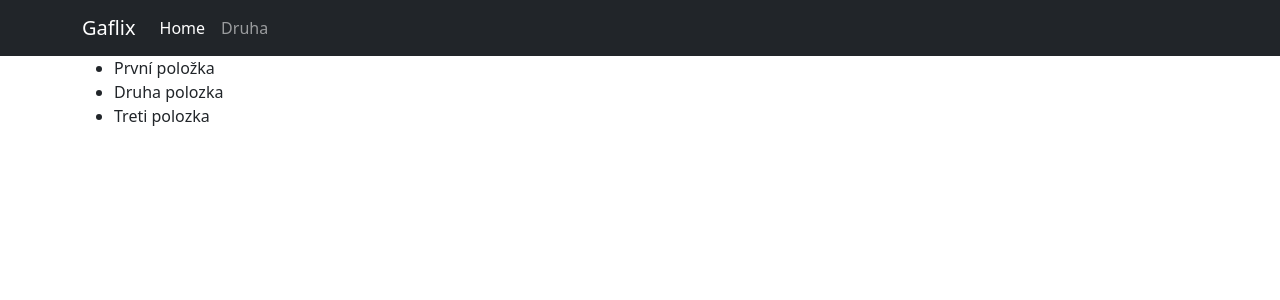
After one commit to gyarab/2023_wa_sz_svacek_gaflix, a Django app: page /druha/ in a window 1280 px wide. The commit adds this page. Shown: the top 300 px of the page. Run offline with Django 5.2, Linux system fonts and the light colour scheme.

Commit message:
template_inheritance

```diff
--- a/filmy/templates/filmy/base.html
+++ b/filmy/templates/filmy/base.html
@@ -3,9 +3,34 @@
 <head>
     <meta charset="UTF-8">
     <meta name="viewport" content="width=device-width, initial-scale=1.0">
-    <title>Document</title>
+    <title>{% block 'title' %}Gaflix{% endblock %}</title>
+    <link href="https://cdn.jsdelivr.net/npm/bootstrap@5.3.3/dist/css/bootstrap.min.css" rel="stylesheet" integrity="sha384-QWTKZyjpPEjISv5WaRU9OFeRpok6YctnYmDr5pNlyT2bRjXh0JMhjY6hW+ALEwIH" crossorigin="anonymous">
 </head>
 <body>
-    <h3>Hello</h3>
+    <nav class="navbar navbar-expand-lg navbar-dark bg-dark">
+        <div class="container">
+            <a class="navbar-brand" href="#">Gaflix</a>
+            <button class="navbar-toggler" type="button" data-bs-toggle="collapse" data-bs-target="#navbarNav" aria-controls="navbarNav" aria-expanded="false" aria-label="Toggle navigation">
+                <span class="navbar-toggler-icon"></span>
+            </button>
+            <div class="collapse navbar-collapse" id="navbarNav">
+                <ul class="navbar-nav">
+                    <li class="nav-item">
+                        <a class="nav-link active" aria-current="page" href="/">Home</a>
+                    </li>
+                    <li class="nav-item">
+                        <a class="nav-link" href="/druha/">Druha</a>
+                    </li>
+                </ul>
+            </div>
+        </div>
+    </nav>
+    <div class="container">
+        {% block 'content' %}
+        {% endblock %}
+        {% block 'druha' %}
+        {% endblock %}
+    </div>
+    <script src="https://cdn.jsdelivr.net/npm/bootstrap@5.3.3/dist/js/bootstrap.bundle.min.js" integrity="sha384-YvpcrYf0tY3lHB60NNkmXc5s9fDVZLESaAA55NDzOxhy9GkcIdslK1eN7N6jIeHz" crossorigin="anonymous"></script>
 </body>
 </html>
--- /dev/null
+++ b/filmy/templates/filmy/druha.html
@@ -0,0 +1,11 @@
+{% extends 'filmy/base.html' %}
+
+{% block 'title' %}{{ block.super }} - druhy{% endblock %}
+
+{% block 'druha' %}
+<ul>
+    <li>První položka</li>
+    <li>Druha polozka</li>
+    <li>Treti polozka</li>
+</ul>
+{% endblock %}
--- a/filmy/views.py
+++ b/filmy/views.py
@@ -1,4 +1,5 @@
 from django.shortcuts import render
 
 def index(request):
+
     return render(request, 'filmy/base.html')
--- a/gaflix/urls.py
+++ b/gaflix/urls.py
@@ -1,19 +1,4 @@
-"""
-URL configuration for gaflix project.
 
-The `urlpatterns` list routes URLs to views. For more information please see:
-    https://docs.djangoproject.com/en/5.0/topics/http/urls/
-Examples:
-Function views
-    1. Add an import:  from my_app import views
-    2. Add a URL to urlpatterns:  path('', views.home, name='home')
-Class-based views
-    1. Add an import:  from other_app.views import Home
-    2. Add a URL to urlpatterns:  path('', Home.as_view(), name='home')
-Including another URLconf
-    1. Import the include() function: from django.urls import include, path
-    2. Add a URL to urlpatterns:  path('blog/', include('blog.urls'))
-"""
 from django.contrib import admin
 from django.urls import path, include
 from django.views.generic import TemplateView
@@ -21,5 +6,6 @@ from django.views.generic import TemplateView
 urlpatterns = [
     path('admin/', admin.site.urls),
     path('filmy/', include('filmy.urls'), name='filmy'),
-    path('', TemplateView.as_view(template_name='filmy/base.html'), name='home'),
+    path('', TemplateView.as_view(template_name='filmy/prvni.html'), name='home'),
+    path('druha/', TemplateView.as_view(template_name='filmy/druha.html'), name='druha'),
 ]
```
Also changed, not shown: filmy/templates/filmy/prvni.html (added, +7 -0 lines), 1 other file.
